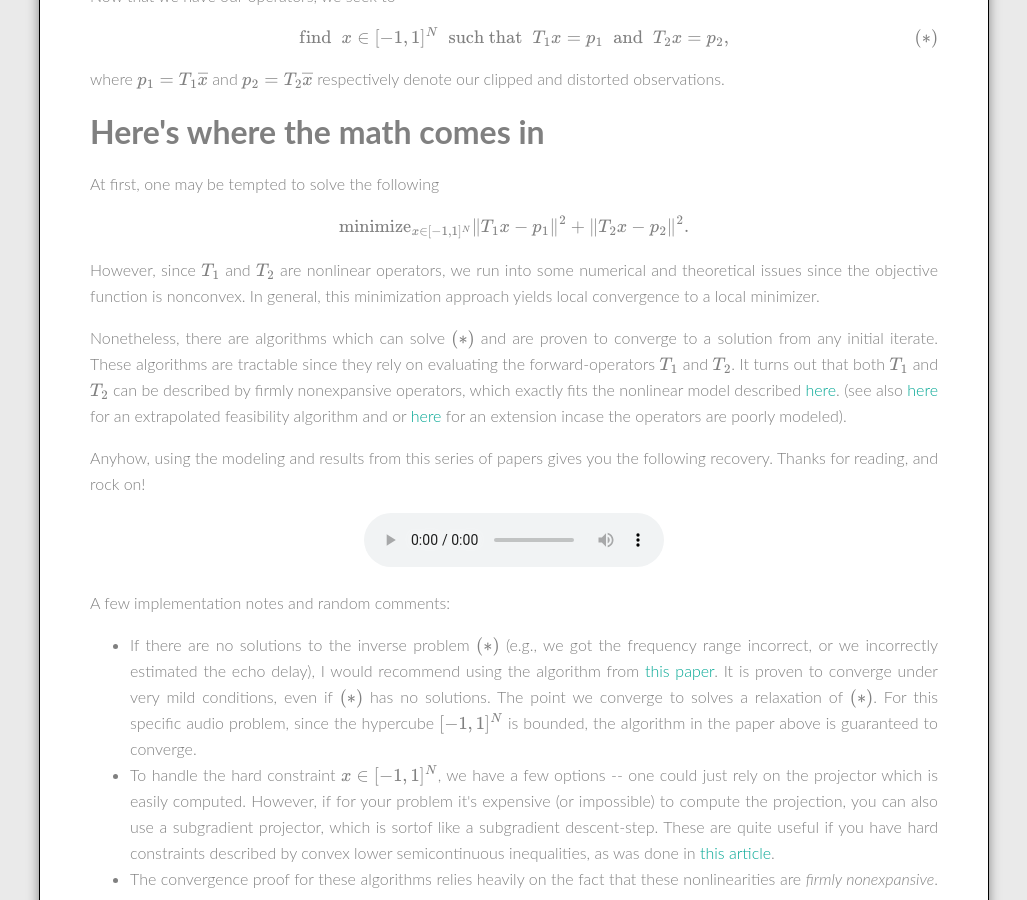
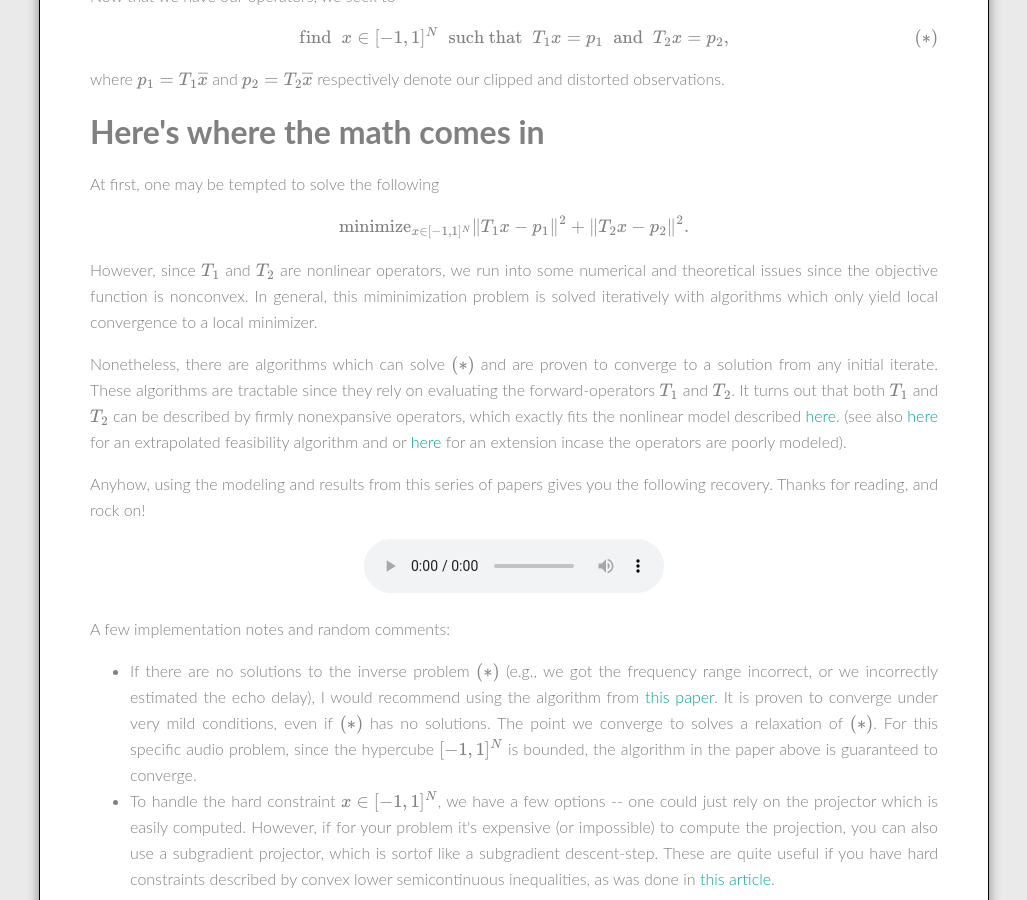
Before and after one commit to zevwoodstock/zevwoodstock.github.io, a Jekyll site: the page built from posts/_posts/2022-03-30-audio.md, in a window 1280 px wide and 900 px high, scrolled down 2851 px. Shown: the whole window, without its empty margins (126-1153 px from the left). Built offline with Jekyll 4.4.1, drawn with Linux system fonts in a browser that asks for light colours; some web fonts are replaced; formulas are drawn with MathJax 3.

```diff
--- a/posts/_posts/2022-03-30-audio.md
+++ b/posts/_posts/2022-03-30-audio.md
@@ -131,8 +131,9 @@
 
 However, since $T_1$ and $T_2$ are nonlinear operators, we run into
 some numerical and theoretical issues since the objective function
-is nonconvex. In general, this minimization approach yields local
-convergence to a local minimizer.
+is nonconvex. In general, this miminimization problem is solved
+iteratively with algorithms which only yield local convergence to a
+local minimizer.
 
 Nonetheless, there are algorithms which can solve $(*)$ and are
 proven to converge to a solution from any initial iterate. These
```
Also changed, not shown: 1 other file.
